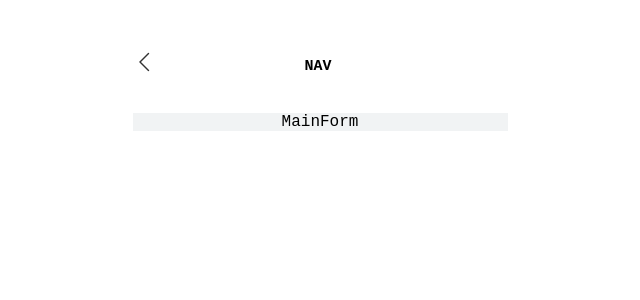
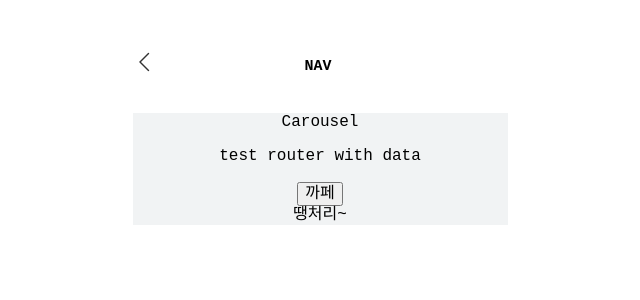
Before and after one commit to quack777/15_06th_doubleNC, a Next.js app: page /main in a window 1280 px wide. Shown: the top 300 px of the page, without its empty margins (320-960 px from the left). Built offline with nearby package versions, Linux system fonts and the light colour scheme; no server answers; a web font is replaced by a local one.

Commit message:
Add: main,brans category

```diff
--- a/components/brands/BrandsTemplate.tsx
+++ b/components/brands/BrandsTemplate.tsx
@@ -5,7 +5,7 @@ import Nav from '../nav/Nav';
 const BrandsTemplate: React.FC = ({ children }) => {
   return (
     <Container>
-      <Nav />
+      <Nav name="brand" />
       {children}
     </Container>
   );
--- /dev/null
+++ b/components/brands/Category.tsx
@@ -0,0 +1,22 @@
+import { useRouter } from 'next/router';
+import React, { FC, useEffect, useState } from 'react';
+
+const Category: FC = () => {
+  const [data, setData] = useState([]);
+  const router = useRouter();
+  useEffect(() => {
+    console.log(router);
+    setData(router.query.sendData);
+    console.log('AA');
+  });
+
+  return (
+    <div className="Category">
+      {data.map((data) => (
+        <p>{data}</p>
+      ))}
+    </div>
+  );
+};
+
+export default Category;
--- /dev/null
+++ b/components/main/Carousel.tsx
@@ -0,0 +1,7 @@
+import { FC } from 'react';
+
+const Carousel: FC = () => {
+  return <div>Carousel</div>;
+};
+
+export default Carousel;
--- /dev/null
+++ b/components/main/Category.tsx
@@ -0,0 +1,62 @@
+import axios from 'axios';
+import Link from 'next/link';
+import React, { FC, useEffect, useState } from 'react';
+
+const Category: FC = ({ data }) => {
+  console.log(data);
+  // 일단 test => aixos useEffect 사용
+  // categories 페이지에 사용할 categories.name값 전달
+  const [apiData, setApiData] = useState([]);
+  const [sendData, setSendData] = useState();
+
+  interface ContextType {
+    id: string;
+    name: string;
+    discountRate: number;
+    imageUrl: string;
+  }
+
+  const testGetAPi = () => {
+    axios.get('https://api2.ncnc.app/con-category1s').then((res) => {
+      setApiData(res.data.conCategory1s);
+    });
+  };
+  useEffect(() => {
+    testGetAPi();
+  }, []);
+
+  useEffect(() => {
+    setSendData(apiData.map((data) => data.name));
+  }, [apiData]);
+
+  return (
+    <div className="Category">
+      <p>test router with data</p>
+      <Link href={{ pathname: '/brands/[id]', query: { sendData } }} as="/brands/67">
+        <button>까페</button>
+      </Link>
+    </div>
+  );
+};
+
+/* Category.getInitialProps = async () => {
+  try {
+    const res = await axios.get('https://api2.ncnc.app/con-category1s');
+    const restaurants = res.data;
+    return { restaurants };
+  } catch (error) {
+    return { error };
+  }
+}; */
+
+/* export async function getStaticProps() {
+  const { data } = await axios.get('https://api2.ncnc.app/con-category1s');
+
+  return {
+    props: {
+      data: data,
+    },
+    revalidate: 1,
+  };
+} */
+export default Category;
--- /dev/null
+++ b/components/main/Items.tsx
@@ -0,0 +1,7 @@
+import React, { FC } from 'react';
+
+const Items: FC = () => {
+  return <div>땡처리~</div>;
+};
+
+export default Items;
--- a/components/main/MainForm.tsx
+++ b/components/main/MainForm.tsx
@@ -1,7 +1,17 @@
 import React from 'react';
+import Carousel from './Carousel';
+import Category from './Category';
+import Items from './Items';
 
-const MainForm: React.FC = () => {
-  return <div>MainForm</div>;
+const MainForm: React.FC = ({ data }) => {
+  console.log(data);
+  return (
+    <>
+      <Carousel />
+      <Category />
+      <Items />
+    </>
+  );
 };
 
 export default MainForm;
--- a/components/main/MainTemplate.tsx
+++ b/components/main/MainTemplate.tsx
@@ -5,7 +5,7 @@ import Nav from '../nav/Nav';
 const MainTemplate: React.FC = ({ children }) => {
   return (
     <Container>
-      <Nav />
+      <Nav name="Main" />
       {children}
     </Container>
   );
--- a/package.json
+++ b/package.json
@@ -9,6 +9,7 @@
   },
   "dependencies": {
     "axios": "^0.26.0",
+    "isomorphic-unfetch": "^3.1.0",
     "next": "12.0.10",
     "react": "17.0.2",
     "react-dom": "17.0.2",
```
Also changed, not shown: components/brands/BrandsForm.tsx (+8 -1 lines), components/brands/List.tsx (added, +7 -0 lines), components/items/ItemsForm.tsx (+6 -1 lines), components/items/List.tsx (added, +7 -0 lines), 1 other file (tests, documents, lock files or other folders).
